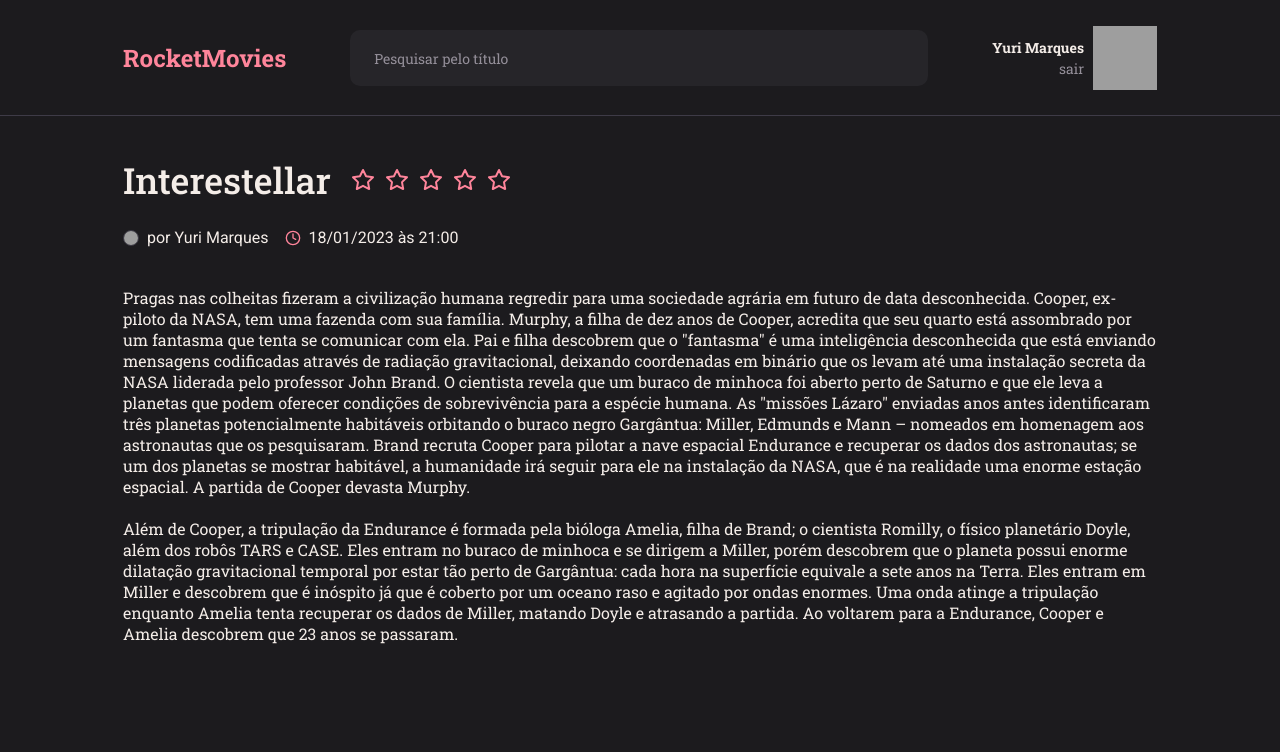
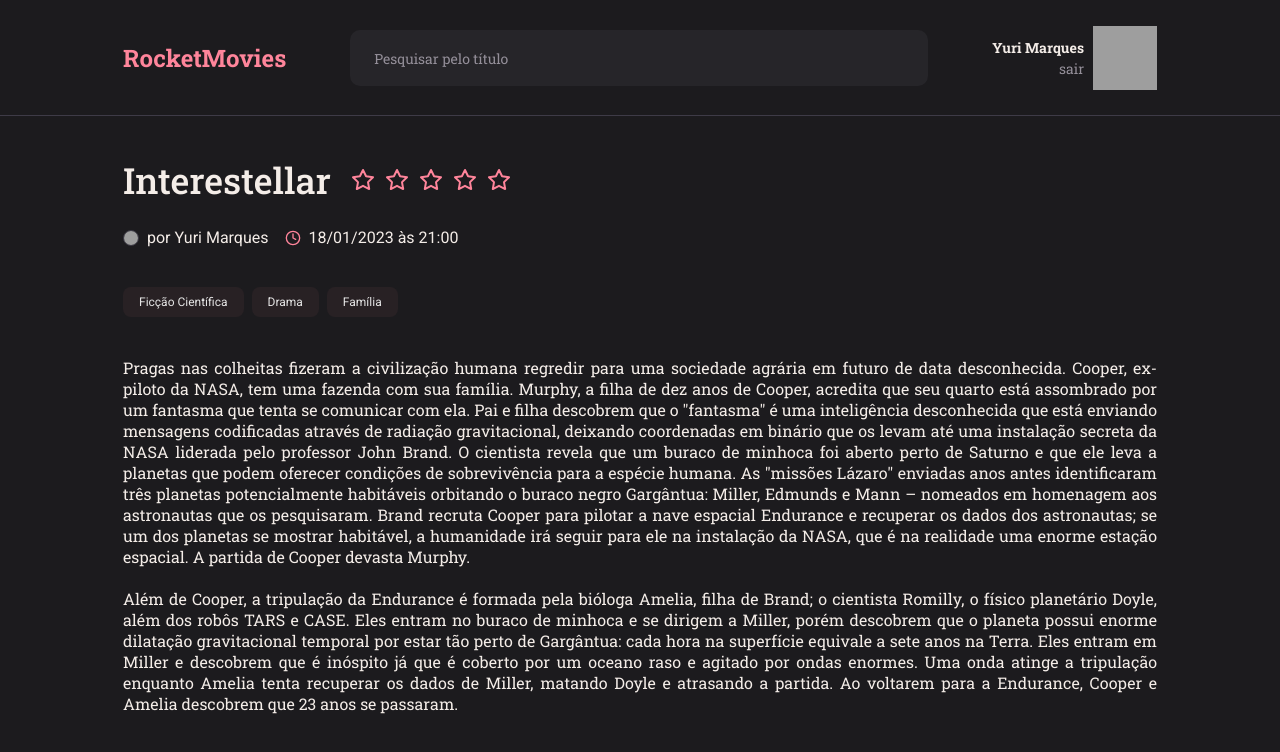
Before and after one commit to yuriscode/rocketmovies, a React (Vite) app: page / in a window 1280 px wide. Shown: the top 752 px of the page. Built offline with nearby package versions, Linux system fonts and the light colour scheme; grey boxes are pictures that could not be loaded.

Commit message:
feat: create component tags

```diff
--- /dev/null
+++ b/src/components/Tags/index.jsx
@@ -0,0 +1,10 @@
+import { Container } from './styles';
+
+
+export function Tags({ title }) {
+    return (
+        <Container>
+            {title}
+        </Container>
+    )
+}
--- /dev/null
+++ b/src/components/Tags/styles.jsx
@@ -0,0 +1,15 @@
+import styled from 'styled-components';
+
+export const Container = styled.div`
+    display: flex;
+    width: fit-content;
+    background-color: ${({ theme }) => theme.colors.backgroundTag};
+    padding: .8rem 1.6rem;
+    border-radius: .8rem;
+
+    font-family: 'Roboto', sans-serif;
+    font-size: 1.2rem;
+    color: ${({ theme }) => theme.colors.textTag};
+
+    margin-right: .8rem;
+`
--- a/src/pages/Details/index.jsx
+++ b/src/pages/Details/index.jsx
@@ -1,6 +1,7 @@
 import { Container, Content, CreatedBy, CreatedAt } from './styles';
 import { Header } from '../../components/header';
 import { Stars } from '../../components/Stars';
+import { Tags } from '../../components/Tags';
 import { FiClock } from "react-icons/fi";
 
 export function Details() {
@@ -8,7 +9,7 @@
         <Container>
             <Header />
             <Content>
-                <div>
+                <div className='title'>
                     <h1>Interestellar</h1>
                     <Stars />
                 </div>
@@ -22,6 +23,12 @@
                         <FiClock />
                         <p>18/01/2023 às 21:00</p>
                     </CreatedAt>
+                </div>
+
+                <div className="tags">
+                    <Tags title='Ficção Científica' />
+                    <Tags title='Drama' />
+                    <Tags title='Família' />
                 </div>
 
                 <span>
--- a/src/pages/Details/styles.js
+++ b/src/pages/Details/styles.js
@@ -11,11 +11,13 @@
         "content";
 `
 export const Content = styled.div`
+    display: flex;
+    flex-direction: column;
     margin-top: 4rem;
     grid-area: content;
     padding: 0 12.3rem;
 
-    > div {
+    > .title {
         display: flex;
         align-items: center;
         margin-bottom: 2.4rem;
@@ -27,7 +29,12 @@
         }
     }
 
-    .info{
+    > .tags {
+        display: flex;
+        margin-bottom: 4rem;
+    }
+
+    > .info{
         display: flex;
         gap: 1.6rem;
         margin-bottom: 4rem;
--- a/src/styles/theme.js
+++ b/src/styles/theme.js
@@ -2,7 +2,7 @@
     colors: {
         gray: "#999591",
         pink: "#FF859B",
-        backgroundTag: "#312E38",
+        backgroundTag: "#282124",
         textTag: "#E5E5E5",
         textColor: "#F4EDE8",
         background: "#1C1B1E",
```
